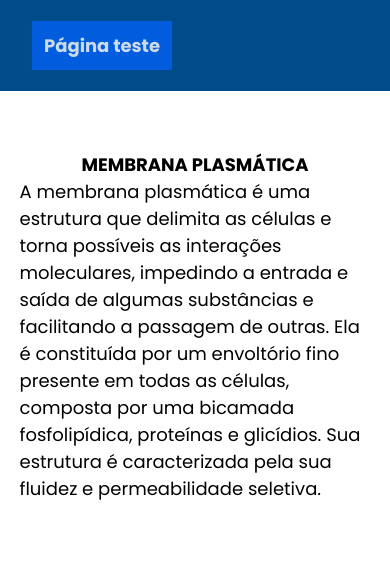
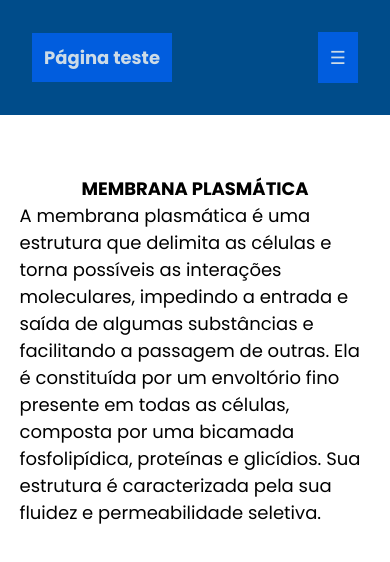
Before and after one commit to GeorgeKauan/arquivos-projeto-integrador, a plain HTML site: page pages/mp.html in a window 390 px wide. Drawn offline with Linux system fonts and the light colour scheme; a web font is replaced by a local one.

Commit message:
Adiciona barra de navegação mobile

```diff
--- /dev/null
+++ b/js/responsive-navbar.js
@@ -0,0 +1,4 @@
+function toggleNavbarLinks() {
+  const links = document.getElementById("navbar-links-mobile")
+  links.style.display = links.style.display == "none" ? "flex" : "none"
+}
--- a/pages/mp.html
+++ b/pages/mp.html
@@ -9,10 +9,13 @@
     <link rel="preconnect" href="https://fonts.googleapis.com">
     <link rel="preconnect" href="https://fonts.gstatic.com" crossorigin>
     <link href="https://fonts.googleapis.com/css2?family=Poppins:ital,wght@0,100;0,200;0,300;0,400;0,500;0,600;0,700;0,800;0,900;1,100;1,200;1,300;1,400;1,500;1,600;1,700;1,800;1,900&family=Yuji+Mai&display=swap" rel="stylesheet">
+    <script src="../js/responsive-navbar.js"></script>
 </head>
 <body>
     <header>
+
         <h1><a href="../index.html">Página teste</a></h1>
+        <!-- Modificação pra revisar -->
         <nav id="navbar-desktop">
             <ul class="navbar-links">
                 <li><a href="./mp.html"> MEMBRANA PLÁSMATICA</a></li>
@@ -23,8 +26,9 @@
         </nav>
         <nav id="navbar-mobile">
 
-            <button id="toggle-menu">☰</button>
-            <ul class="navbar-links">
+            <button class="toggle-button" onclick="toggleNavbarLinks()">☰</button>
+
+            <ul class="navbar-links" id="navbar-links-mobile">
                 <li><a href="./mp.html"> MEMBRANA PLÁSMATICA</a></li>
                 <li><a href="./pc.html"> PAREDE CELULAR</a></li>
                 <li><a href="./transportes.html"> TRANSPORTES</a></li>
@@ -32,15 +36,9 @@
             </ul>
 
         </nav>
+        <!-- Fim da modificação pra revisar -->
 
-        <!-- <nav>
-            <ul>
-                <li><a href="./mp.html"> MEMBRANA PLÁSMATICA</a></li>
-                <li><a href="./pc.html"> PAREDE CELULAR</a></li>
-                <li><a href="./transportes.html"> TRANSPORTES</a></li>
-                <li><a href="./formacao.html"> FORMAÇÃO</a></li>
-            </ul>
-        </nav>   -->
+
     </header>
 
     <main>
--- a/style.css
+++ b/style.css
@@ -47,17 +47,48 @@ ul {
     gap: 60px;
 }
 
+/* Modificações a serem revisadas  */
+.toggle-button {
+    background-color: rgb(2, 98, 243);
+    padding: 12px;
+    color: #fff;
+    opacity: 0.8;
+    border: none;
+    align-self: flex-end;
+}
+
+#navbar-desktop {
+    flex-direction: row;
+}
+
+#navbar-mobile {
+    flex-direction: column;
+    display: none;
+    gap: 60px;
+}
+
+.navbar-links {
+    display: flex;
+}
+
 @media(width < 1060px){
     /* li {
         font-size: 100px;
     } */
+    .navbar-links {
+        display: none;
+        flex-direction: column;
+    }
+
     #navbar-mobile {
         display: flex;
-      }
-      #navbar-desktop {
-        display: none;
-      }
+    }
+    #navbar-desktop {
+    display: none;
+    }
 }
+/* Fim das modificações */
+
 h3{
     text-align: center;
     margin-top: 60px;
@@ -73,16 +104,3 @@ h3{
     margin-bottom: 100px;
     text-align: center;
 }
-
-.navbar-links {
-    display: flex;
-
-  }
-
-#navbar-desktop {
-    flex-direction: row;
-  }
-  #navbar-mobile {
-    flex-direction: column;
-    display: none;
-  }
```
